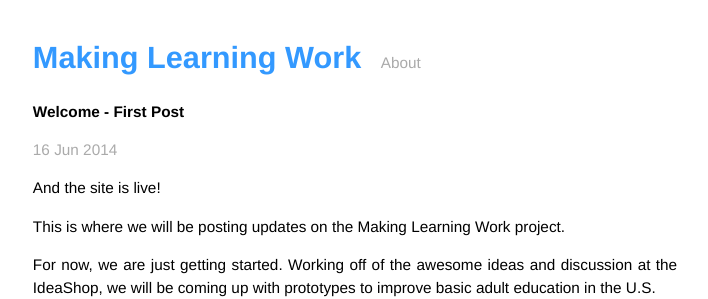
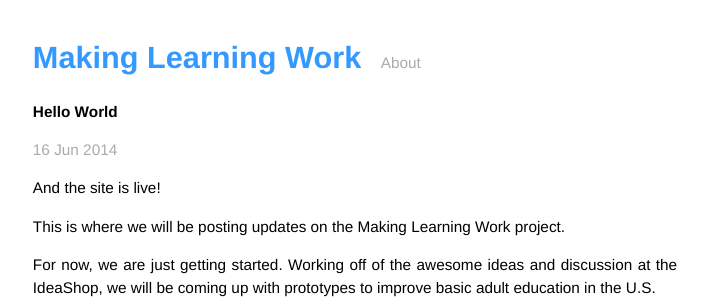
Before and after one commit to mitmedialab/mlw.media.mit.edu, a Jekyll site: the page built from _posts/2014-06-16-hello-world.markdown, in a window 1280 px wide. Shown: the top 299 px of the page, without its empty margins (285-993 px from the left). Built offline with Jekyll 4.4.1, drawn with Linux system fonts in a browser that asks for light colours; Markdown is read by kramdown in place of the engine named in the settings.

Commit message:
hello world content updated

```diff
--- a/_posts/2014-06-16-hello-world.markdown
+++ b/_posts/2014-06-16-hello-world.markdown
@@ -1,6 +1,6 @@
 ---
 layout: post
-title:  "Welcome - First Post"
+title:  "Hello World"
 date:   2014-06-16 15:15:12
 categories: updates
 ---
```
